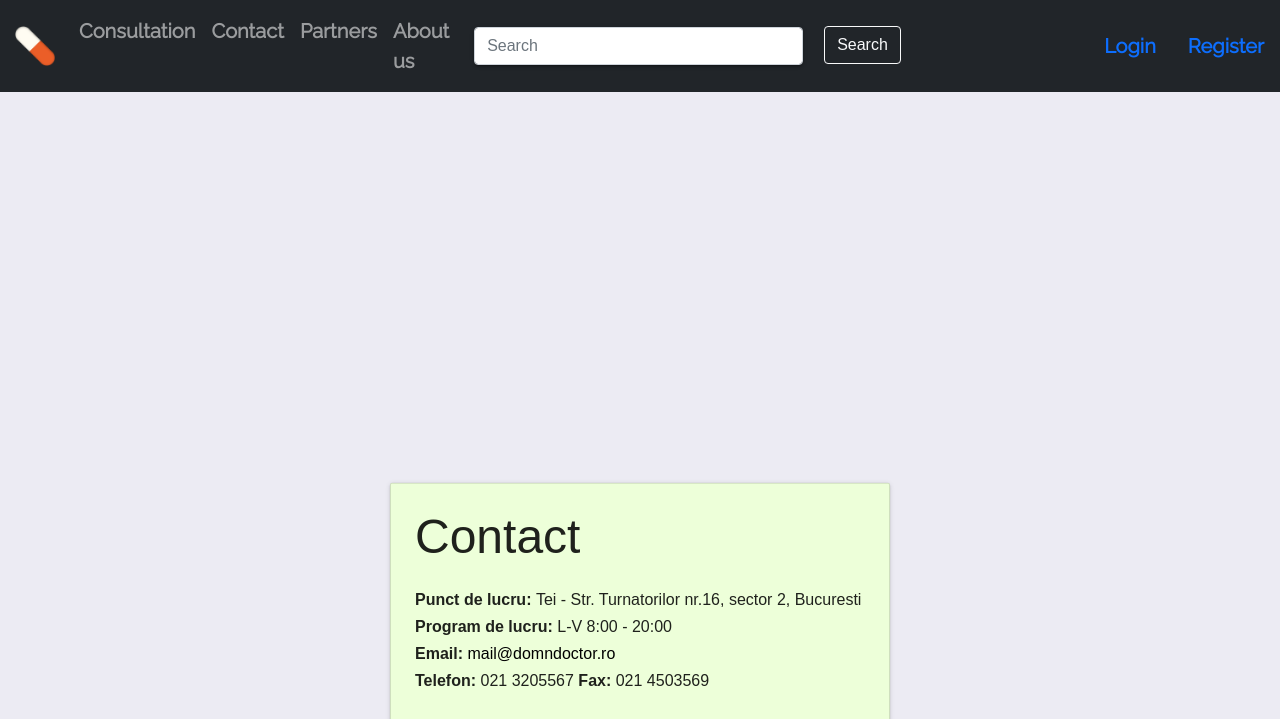
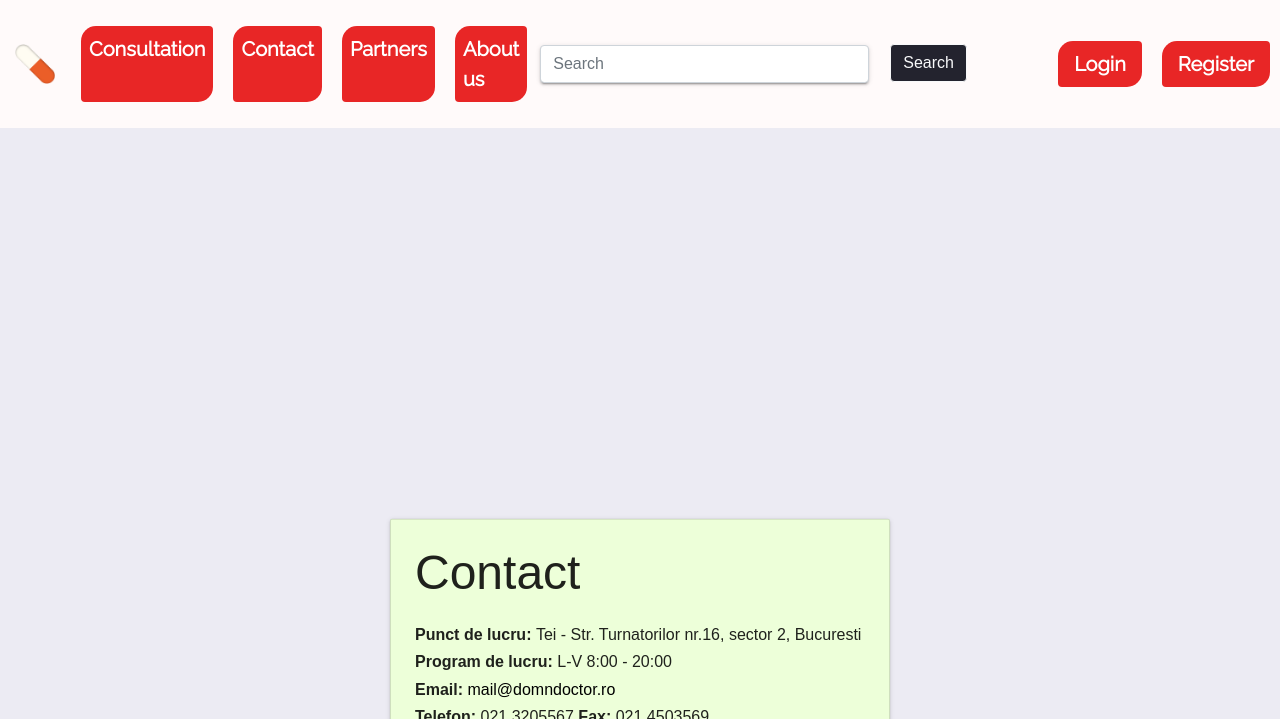
Before and after one commit to mateiocristi/IHealthApp, a Flask app: page /contact in a window 1280 px wide. Shown: the top 719 px of the page. Run offline with Flask 2, Linux system fonts and the light colour scheme.

Commit message:
work on design

```diff
--- a/app.py
+++ b/app.py
@@ -102,7 +102,7 @@ def register():
 def search():
     search_term = request.args["search"]
     products = querries.search(search_term)
-    return render_template('')
+    return render_template('search.html', products=products)
 
 
 @app.route("/logout")
--- a/static/css/style.css
+++ b/static/css/style.css
@@ -4,8 +4,8 @@
     font-family: 'Open Sans', serif;
     --text-primary: #fff;
     --text-secondary: #000;
-    --bg-primary: #23232e;
-    --bg-secondary: #eb5e28;
+    --bg-primary: #ff1111;
+    --bg-secondary: #f8f8f8;
     --comment-font-size: 16px;
 }
 
@@ -56,7 +56,7 @@ body::-webkit-scrollbar-track {
 }
 
 body::-webkit-scrollbar-thumb {
-    background: #6649b8;
+    background: #050505;
 }
 
 /*main {*/
@@ -115,8 +115,19 @@ input, label{
     background-color: var(--bg-primary);
 }
 
+.nav-link {
+    color: white;
+}
+
+.nav-lin:hover {
+    color: black;
+}
+
 .nav-item {
     font-family: 'Raleway', sans-serif;
+    background-color: #e82626;
+    margin: 5px 10px 5px 10px;
+    border-radius: 15px 4px 15px 4px;
     font-weight: bold;
     font-size: 20px;
 }
@@ -141,6 +152,12 @@ input, label{
     font-size: 100%;
     font-family: Jokerman, serif;
     font-weight: bolder;
+}
+
+.navbar {
+    padding-top: 1.3rem;
+    padding-bottom: 1.3rem;
+    background-color: snow;
 }
 
 .navbar li a {
@@ -176,16 +193,22 @@ input, label{
 
 .search-button {
     border: none;
-    background: var(--bg-secondary);
     border-radius: 45%;
+    color: #23232e;
+}
+
+.btn {
+    background-color: #23232e;
+}
+
+
+.btn:hover {
+    background-color: var(--bg-primary);
     color: white;
 }
 
-
 .search-button:hover {
     cursor: pointer;
-    background: var(--bg-primary);
-    color: var(--bg-secondary);
 }
 
 .link-text {
@@ -295,6 +318,10 @@ svg {
 
 }
 
+.products-container .search {
+    text-align: center;
+}
+
 .product-card {
     display: grid;
     background-color: white;
--- a/templates/root.html
+++ b/templates/root.html
@@ -29,7 +29,7 @@
     {% block head %}
     {% endblock %}
     <body>
-        <nav class="navbar navbar-expand-lg navbar-dark bg-dark">
+        <nav class="navbar navbar-expand-lg ">
             <img class="navbar-brand" id="header-logo" src="{{ url_for('static', filename='images/logo.png') }}" alt="iHealth Logo" width="40px">
             <button class="navbar-toggler" type="button" data-toggle="collapse" data-target="#navbarSupportedContent" aria-controls="navbarSupportedContent" aria-expanded="false" aria-label="Toggle navigation">
                 <span class="navbar-toggler-icon"></span>
@@ -37,7 +37,7 @@
             <div class="collapse navbar-collapse" id="navbarSupportedContent">
                 <div class="navbar-nav mr-auto">
                     <a class="nav-item nav-link" href="{{ url_for("home", categories=categories, suppliers=suppliers) }}">Consultation</a>
-                    <a class="nav-item nav-link" href="{{ url_for("home", categories=categories, suppliers=suppliers) }}">Contact</a>
+                    <a class="nav-item nav-link" href="{{ url_for("display_contact", categories=categories, suppliers=suppliers) }}">Contact</a>
                      <a class="nav-item nav-link" href="{{ url_for("home", categories=categories, suppliers=suppliers) }}">Partners</a>
                     <a class="nav-item nav-link" href="{{ url_for("home", categories=categories, suppliers=suppliers) }}">About us</a>
 
```
Also changed, not shown: templates/search.html (+6 -3 lines).
